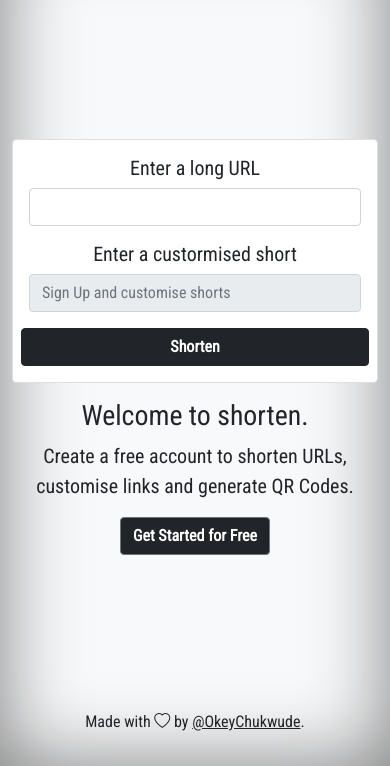
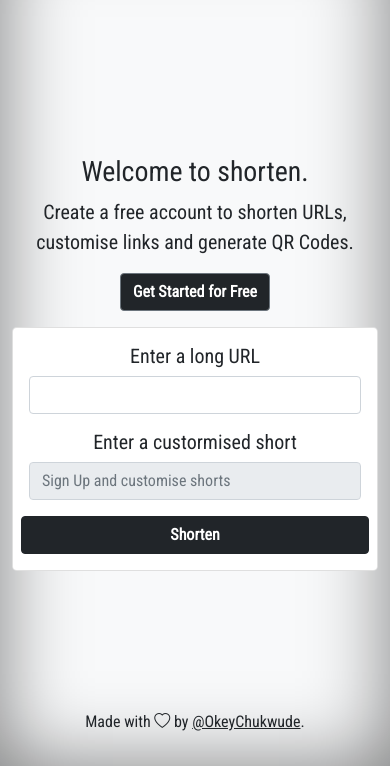
Before and after one commit to OkeyChukwude/url-shortener, a Flask app: page / in a window 390 px wide. Shown: the part 78-844 px from the top of the page. Run offline with Flask 2, Linux system fonts and the light colour scheme; some libraries are stand-ins or nearby versions.

Commit message:
Fix index page layout for different screen sizes and user state

```diff
--- a/app/templates/index.html
+++ b/app/templates/index.html
@@ -16,7 +16,11 @@
         {% include 'includes/_header.html' %}
 
         <main class="row">
-            <div class="col-sm-4">
+            {% if current_user.is_anonymous %}
+            <div class="col-sm-4 order-last order-md-first">
+            {% else %}
+            <div class="col-sm-4 mx-auto">
+            {% endif %}
                 <div class="card rounded-3">
                     <div class="card-body">
                         <form id="shorten-form" class="row g-3">
```
